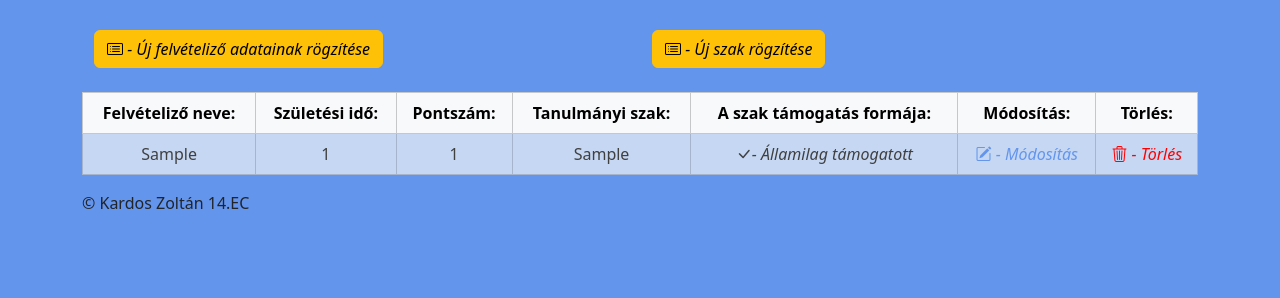
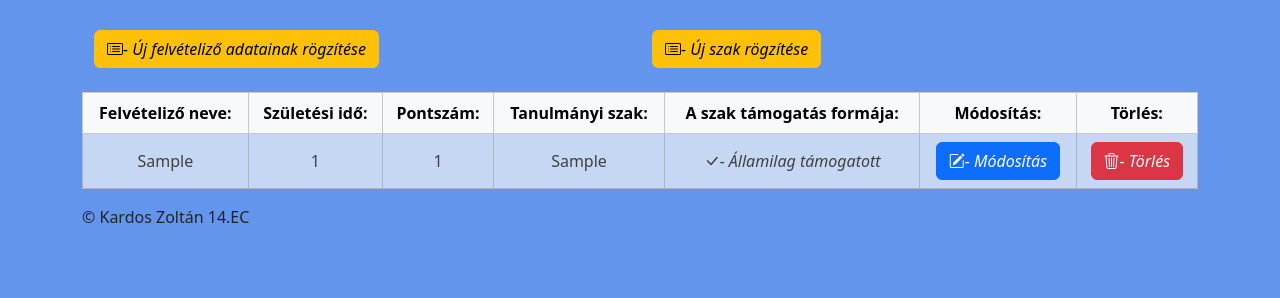
Before and after one commit to zootya/felvetelizok, a Django app: page /felviadmin/ in a window 1280 px wide. Shown: the part 50-348 px from the top of the page. Run offline with Django 5.2, Linux system fonts and the light colour scheme; tables that the repository leaves empty hold one stand-in row (values such as "Sample post").

Commit message:
Edit, delete button

```diff
--- a/backend/felviadmin/static/styles.css
+++ b/backend/felviadmin/static/styles.css
@@ -21,9 +21,9 @@ th, tr {
 }
 
 .torles {
-    color: red;
+    color: white;
 }
 
 .modosit {
-    color: #6395ED;
+    color: white;
 }
--- a/backend/felviadmin/templates/index.html
+++ b/backend/felviadmin/templates/index.html
@@ -23,10 +23,10 @@
         <div class="container">
           <div class="row">
             <div class="col-sm-6">
-              <button class="btn btn-warning" type="button"><i class="bi bi-card-list"><a class="ujadatlink" href="../ujadat/"> - Új felvételiző adatainak rögzítése</a></i></button>
+              <button class="btn btn-warning" type="button"><i class="bi bi-card-list"><a class="ujadatlink" href="../ujadat/">- Új felvételiző adatainak rögzítése</a></i></button>
             </div>
             <div class="col-sm-6">
-              <button class="btn btn-warning" type="button"><i class="bi bi-card-list"><a class="ujadatlink" href="../ujszak/"> - Új szak rögzítése</a></i></button>
+              <button class="btn btn-warning" type="button"><i class="bi bi-card-list"><a class="ujadatlink" href="../ujszak/">- Új szak rögzítése</a></i></button>
             </div>
           </div>
         </div>
@@ -60,15 +60,15 @@
                   {% if adat.szak.tamogatott == 1 %}
                     <i class="bi bi-check-lg">- Államilag támogatott</i>
                   {% else %}
-                    <i class="bi bi-cash-coin"> - Fizetős</i>
+                    <i class="bi bi-cash-coin">- Fizetős</i>
                   {% endif %}
                 </div>
               </td>
               <td>
-                <a class="modosit" href="../modositas/{{ adat.id }}"><i class="bi bi-pencil-square"> - Módosítás</i></a>
+                <button type="button" class="btn btn-primary"><a class="modosit" href="../modositas/{{ adat.id }}"><i class="bi bi-pencil-square">- Módosítás</i></a></button>
               </td>
               <td>
-                <a class="torles" href="../torles/{{ adat.id }}"><i class="bi bi-trash3"> - Törlés</i></a>
+                <button type="button" class="btn btn-danger"><a class="torles" href="../torles/{{ adat.id }}"><i class="bi bi-trash3">- Törlés</i></a></button>
               </td>
             </tr>
           {% endfor %}
```
